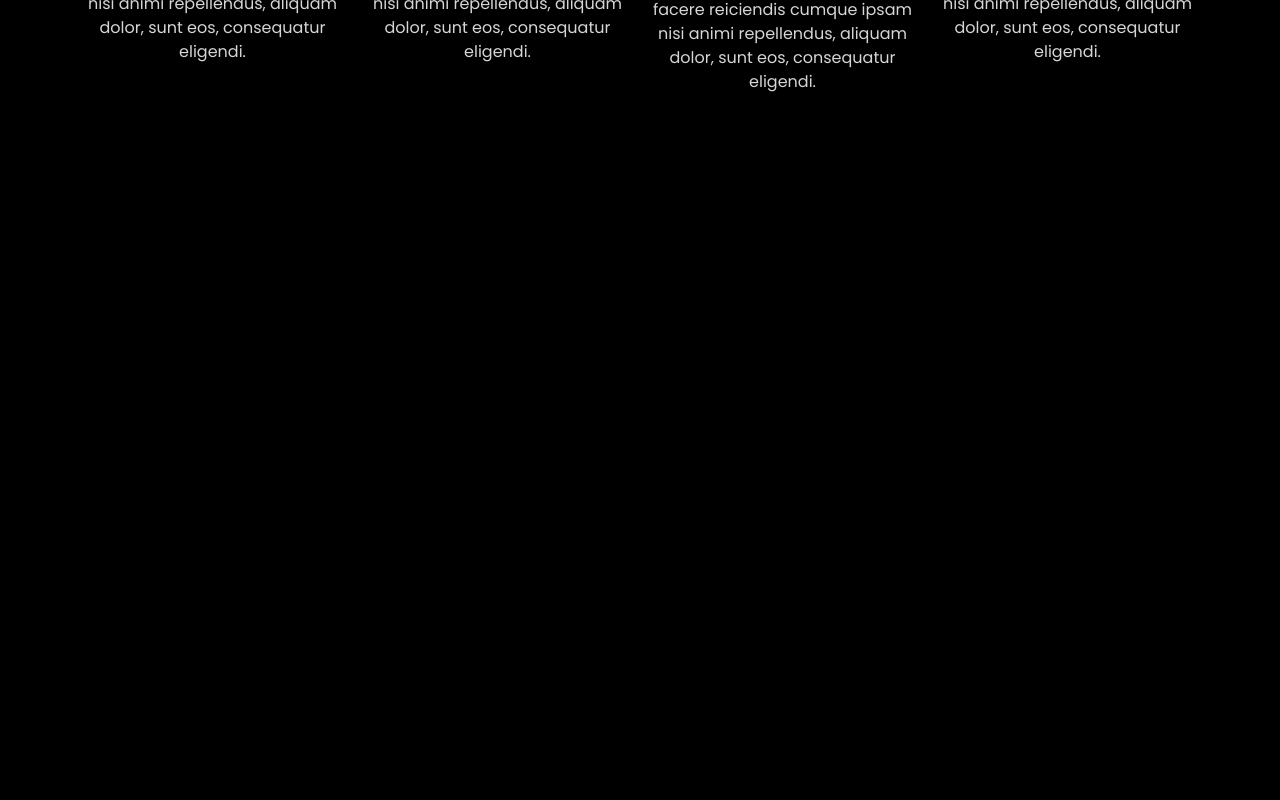
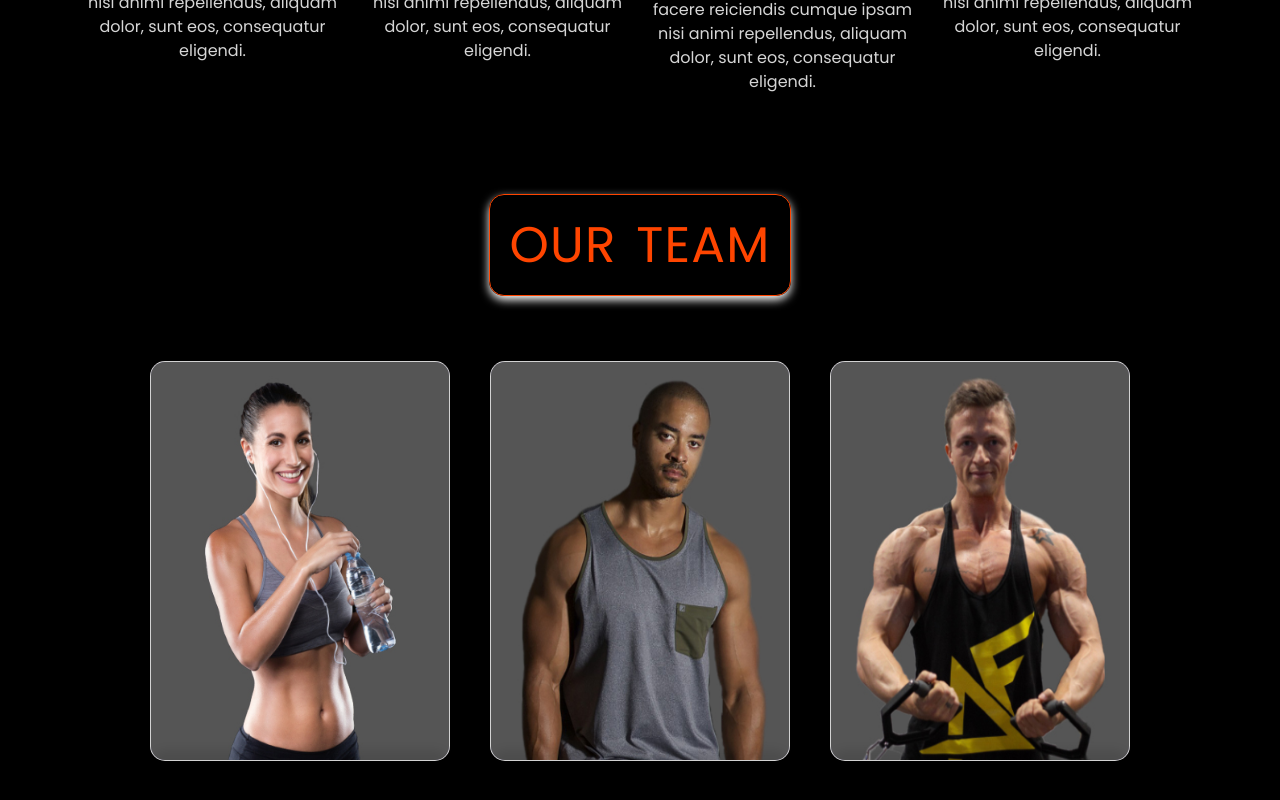
Before and after one commit to SatishKonduru/rskWFT, an Angular app: page /aboutus in a window 1280 px wide. Shown: the part 1218-2018 px from the top of the page. Before the commit the page ends 1362 px from the top, so only its background shows below. Built offline with nearby package versions, Linux system fonts and the light colour scheme.

Commit message:
Our Team Completed

```diff
--- a/src/app/public-pages/about-us/about-us.component.css
+++ b/src/app/public-pages/about-us/about-us.component.css
@@ -29,6 +29,8 @@
   letter-spacing: 3px;
   text-transform: uppercase;
 }
+
+/* Why Choose */
 .why-section{
   display: block;
   justify-content: center;
@@ -114,3 +116,127 @@
   text-align: center;
   font-size: 1.6rem;
 }
+
+/* Our Team */
+.wrapper .title{
+  margin-top: 5rem;
+  text-align: center;
+}
+
+.title h4{
+  display: inline-block;
+  padding: 20px;
+  color: var(--bg-primary) ;
+  font-size: 50px;
+  font-weight: 500;
+  letter-spacing: 1.2px;
+  word-spacing: 5px;
+  border: 1px solid var(--bg-primary);
+
+  border-radius: 15px;
+  text-transform: uppercase;
+  backdrop-filter: blur(15px);
+  box-shadow: 0 4px 10px rgba(255, 255, 255);
+  word-wrap: break-word;
+}
+
+.wrapper .card_Container{
+  position: relative;
+  display: flex;
+  justify-content: center;
+  align-items: center;
+  flex-wrap: wrap;
+  margin: 40px 0;
+}
+
+.card_Container .card{
+  position: relative;
+  width: 300px;
+  height: 400px;
+  margin: 20px;
+  overflow: hidden;
+  box-shadow: 0 30px 30px -20px rgba(0, 0, 0, 1),
+              inset 0 0 0 1000px rgba(67, 52, 109, .6);
+  border-radius: 15px;
+  display: flex;
+  justify-content: center;
+  align-items: center;
+}
+
+.card .imbBx, .imbBx img{
+  width: 100%;
+  height: 100%;
+}
+
+.card .content{
+  position: absolute;
+  bottom: -160px;
+  width: 100%;
+  height: 160px;
+  display: flex;
+  justify-content: center;
+  align-items: center;
+  flex-direction: column;
+  backdrop-filter: blur(15px);
+  box-shadow: 0 -10px 10px rgba(0, 0, 0, 0.1);
+  border: 1px solid rgba(255, 255, 255, 0.1);
+  border-radius: 15px;
+  transition: bottom 0.5s;
+  transition-delay: 0.65s;
+}
+
+.card:hover .content{
+  bottom: 0;
+  transition-delay: 0s;
+}
+
+.content .contentBx h3{
+  text-transform: uppercase;
+  color: #fff;
+  letter-spacing: 2px;
+  font-weight: 500;
+  font-size: 18px;
+  text-align: center;
+  margin: 20px 0 15px;
+  line-height: 1.1em;
+  transition: 0.5s;
+  transition-delay: 0.6s;
+  opacity: 0;
+  transform: translateY(-20px);
+}
+
+.card:hover .content .contentBx h3{
+  opacity: 1;
+  transform: translateY(0);
+}
+
+.content .contentBx h3 span{
+  font-size: 12px;
+  font-weight: 300;
+  text-transform: initial;
+}
+
+.content .sci{
+  position: relative;
+  bottom: 10px;
+  display: flex;
+}
+
+.content .sci li{
+  list-style: none;
+  margin: 0 10px;
+  transform: translateY(40px);
+  transition: 0.5s;
+  opacity: 0;
+  transition-delay: calc(0.2s * var(--i));
+}
+
+.card:hover .content .sci li{
+  transform: translateY(0);
+  opacity: 1;
+}
+
+.content .sci li a{
+  color: #fff;
+  font-size: 24px;
+}
--- a/src/app/public-pages/about-us/about-us.component.html
+++ b/src/app/public-pages/about-us/about-us.component.html
@@ -9,34 +9,35 @@
     </div>
   </div>
 <!-- First Row Ends... -->
+ <!-- Row 2 Starts -->
  <div class="row mt-3">
   <div class="col-12 why-section">
     <h6>Why Choose Us?</h6>
     <h3>Push your limits forward</h3>
   </div>
 
-  <div class="col-12 col-md-3 modern-equipment">
+  <div class="col-12 col-md-3 modern-equipment" data-aos="flip-left">
     <p><i class="fa-solid fa-screwdriver-wrench icon"></i></p>
     <h2>Modern Equipment</h2>
     <div class="modern-equipment-description">
       Lorem ipsum dolor sit amet, consectetur adipisicing elit. Quos illo odio dolores dolorum iure doloribus numquam aliquid facere reiciendis cumque ipsam nisi animi repellendus, aliquam dolor, sunt eos, consequatur eligendi.
     </div>
   </div>
-  <div class="col-12 col-md-3 modern-equipment">
+  <div class="col-12 col-md-3 modern-equipment" data-aos="flip-left" data-aos-delay="500">
     <p><i class="fa-brands fa-apple icon"></i></p>
     <h2>Healthy Nutrition plan</h2>
     <div class="modern-equipment-description">
       Lorem ipsum dolor sit amet, consectetur adipisicing elit. Quos illo odio dolores dolorum iure doloribus numquam aliquid facere reiciendis cumque ipsam nisi animi repellendus, aliquam dolor, sunt eos, consequatur eligendi.
     </div>
   </div>
-  <div class="col-12 col-md-3 modern-equipment">
+  <div class="col-12 col-md-3 modern-equipment" data-aos="flip-left" data-aos-delay="1000">
     <p><i class="fa-solid fa-user-tie icon"></i></p>
     <h2>Professional training plan</h2>
     <div class="modern-equipment-description">
       Lorem ipsum dolor sit amet, consectetur adipisicing elit. Quos illo odio dolores dolorum iure doloribus numquam aliquid facere reiciendis cumque ipsam nisi animi repellendus, aliquam dolor, sunt eos, consequatur eligendi.
     </div>
   </div>
-  <div class="col-12 col-md-3 modern-equipment">
+  <div class="col-12 col-md-3 modern-equipment"  data-aos="flip-left" data-aos-delay="1500">
     <p><i class="fa-solid fa-heart-pulse icon"></i></p>
     <h2>Unique to your needs</h2>
     <div class="modern-equipment-description">
@@ -44,5 +45,95 @@
     </div>
   </div>
  </div>
+ <!-- Row 2 Ends -->
+ <!-- Row 3 Starts -->
+ <div class="wrapper">
+
+  <div class="title">
+      <h4>Our Team</h4>
+  </div>
+
+  <div class="card_Container">
+
+      <div class="card" data-aos="zoom-out-down" data-aos-delay="500">
+
+          <div class="imbBx">
+              <img src="./img/team/team-1.jpg" alt="">
+          </div>
+
+          <div class="content">
+              <div class="contentBx">
+                  <h3>James Henry <br><span>Gym Trainer</span></h3>
+              </div>
+              <ul class="sci">
+                  <li style="--i: 1">
+                      <a href="#"><i class="fa-brands fa-instagram"></i></a>
+                  </li>
+                  <li style="--i: 2">
+                      <a href="#"><i class="fa-brands fa-github"></i></a>
+                  </li>
+                  <li style="--i: 3">
+                      <a href="#"><i class="fa-brands fa-linkedin-in"></i></a>
+                  </li>
+              </ul>
+          </div>
+
+      </div>
+
+      <div class="card" data-aos="zoom-out-down" data-aos-delay="1000">
+
+          <div class="imbBx">
+            <img src="./img/team/team-2.jpg" alt="">
+          </div>
+
+          <div class="content">
+              <div class="contentBx">
+                  <h3>John Doe <br><span>Gym Trainer</span></h3>
+              </div>
+              <ul class="sci">
+                  <li style="--i: 1">
+                      <a href="#"><i class="fa-brands fa-instagram"></i></a>
+                  </li>
+                  <li style="--i: 2">
+                      <a href="#"><i class="fa-brands fa-github"></i></a>
+                  </li>
+                  <li style="--i: 3">
+                      <a href="#"><i class="fa-brands fa-linkedin-in"></i></a>
+                  </li>
+              </ul>
+          </div>
+
+      </div>
+
+      <div class="card" data-aos="zoom-out-down" data-aos-delay="1500">
+
+          <div class="imbBx">
+            <img src="./img/team/team-3.jpg" alt="">
+          </div>
+
+          <div class="content">
+              <div class="contentBx">
+                  <h3>Mykel Smith <br><span>Gym Trainer</span></h3>
+              </div>
+              <ul class="sci">
+                  <li style="--i: 1">
+                      <a href="#"><i class="fa-brands fa-instagram"></i></a>
+                  </li>
+                  <li style="--i: 2">
+                      <a href="#"><i class="fa-brands fa-github"></i></a>
+                  </li>
+                  <li style="--i: 3">
+                      <a href="#"><i class="fa-brands fa-linkedin-in"></i></a>
+                  </li>
+              </ul>
+          </div>
+
+      </div>
+
+
+  </div>
 
 </div>
+ <!-- Row 3 Ends -->
+
+</div>
--- a/src/app/public-pages/header/header.component.html
+++ b/src/app/public-pages/header/header.component.html
@@ -18,9 +18,9 @@
         <li>
           <a routerLink="/bmi" routerLinkActive="active">BMI Calculator</a>
         </li>
-        <li>
+        <!-- <li>
           <a routerLink="/ourteam" routerLinkActive="active">Our Team</a>
-        </li>
+        </li> -->
         <li>
           <a routerLink="/pricing" routerLinkActive="active">Pricing</a>
         </li>
@@ -55,9 +55,9 @@
     <li>
       <a routerLink="/bmi" routerLinkActive="active" (click)="closeMenu()">BMI Calculator</a>
     </li>
-    <li>
+    <!-- <li>
       <a routerLink="/ourteam" routerLinkActive="active" (click)="closeMenu()">Our Team</a>
-    </li>
+    </li> -->
     <li>
       <a routerLink="/pricing" routerLinkActive="active" (click)="closeMenu()">Pricing</a>
     </li>
```
